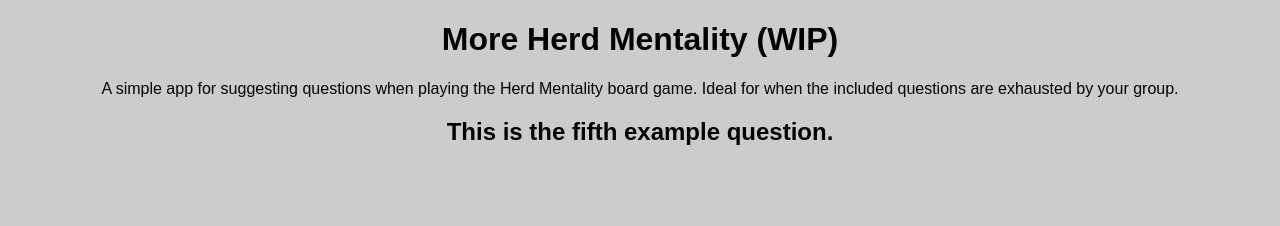
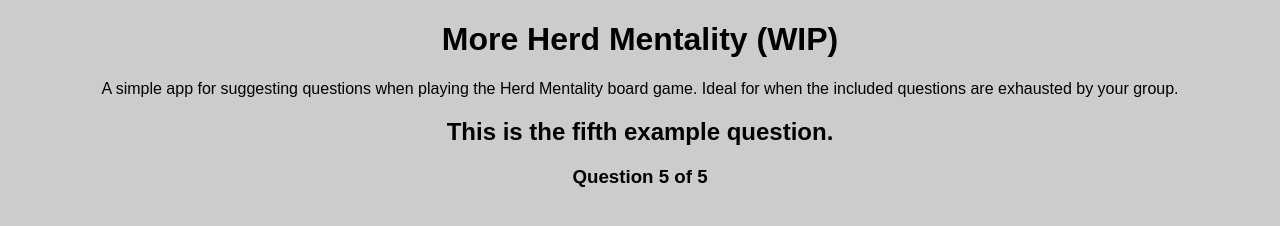
Before and after one commit to faulkinator/more-herd-mentality, a plain HTML site: page index.html in a window 1280 px wide. Drawn offline with Linux system fonts and the light colour scheme.

Commit message:
Added question indexing and displayed to user.

```diff
--- a/index.html
+++ b/index.html
@@ -11,6 +11,7 @@
     <p>A simple app for suggesting questions when playing the Herd Mentality board game. Ideal for when the included questions are exhausted by your group.</p>
 
     <h2 id="randomQuestion"></h2>
+    <h3 id="randomQuestionIndex"></h3>
 
     <script src="script.js"></script>
 </body>
--- a/script.js
+++ b/script.js
@@ -1,12 +1,17 @@
 document.addEventListener("DOMContentLoaded", function () {
-    // Fetch the JSON data
     fetch('questions.json')
         .then(response => response.json())
         .then(data => {
             const questions = data.questions;
             const randomIndex = Math.floor(Math.random() * questions.length);
-            const randomQuestionElement = document.getElementById('randomQuestion');
-            randomQuestionElement.textContent = questions[randomIndex];
+
+            // Showing a random question to the user
+            const randomQuestion = document.getElementById('randomQuestion');
+            randomQuestion.textContent = `${questions[randomIndex]}`;
+
+            // Showing the question number and total to the user
+            const randomQuestionIndex = document.getElementById('randomQuestionIndex');
+            randomQuestionIndex.textContent = `Question ${randomIndex + 1} of ${questions.length}`;
         })
         .catch(error => console.error('Error fetching data:', error));
 });
```
